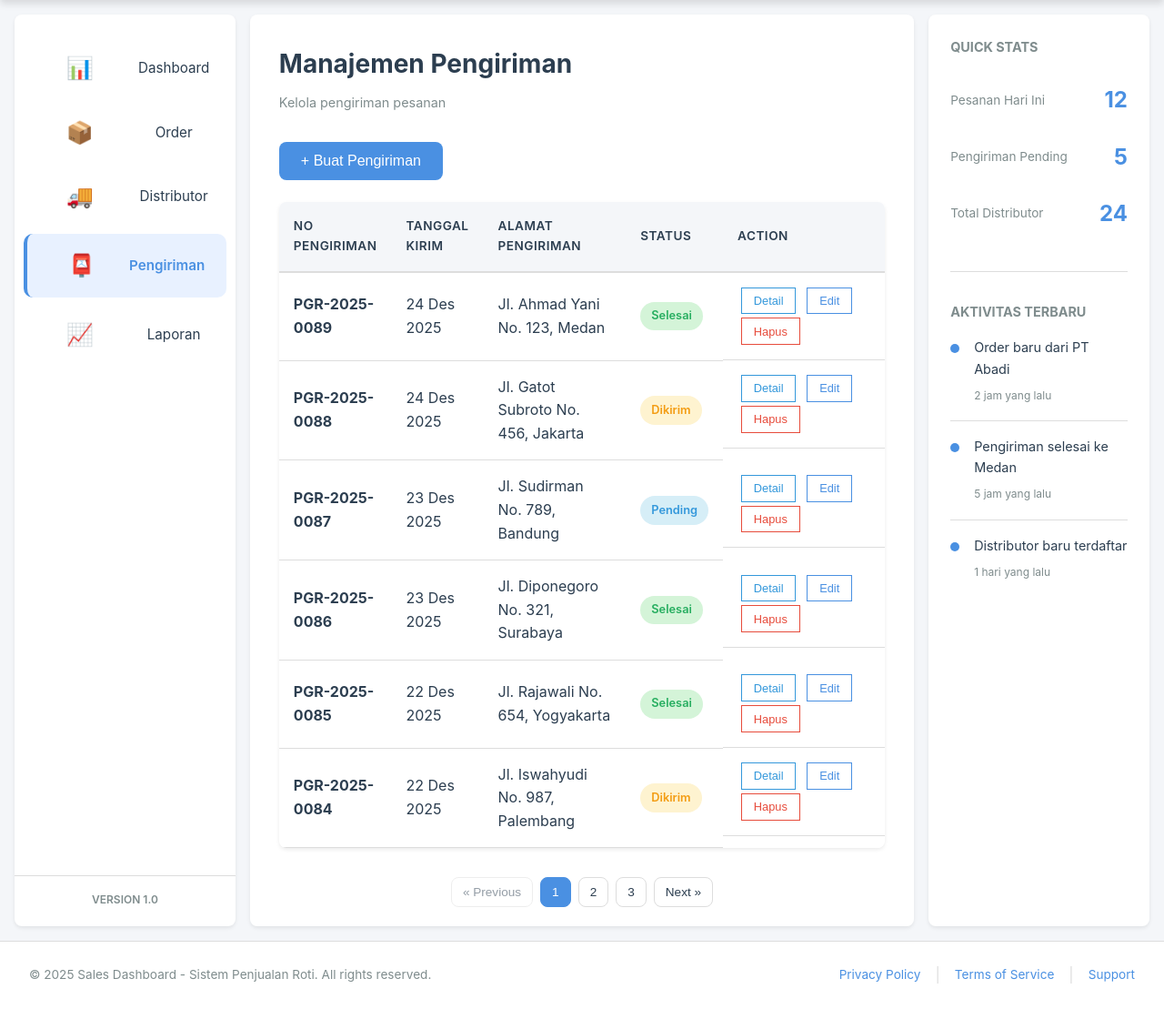
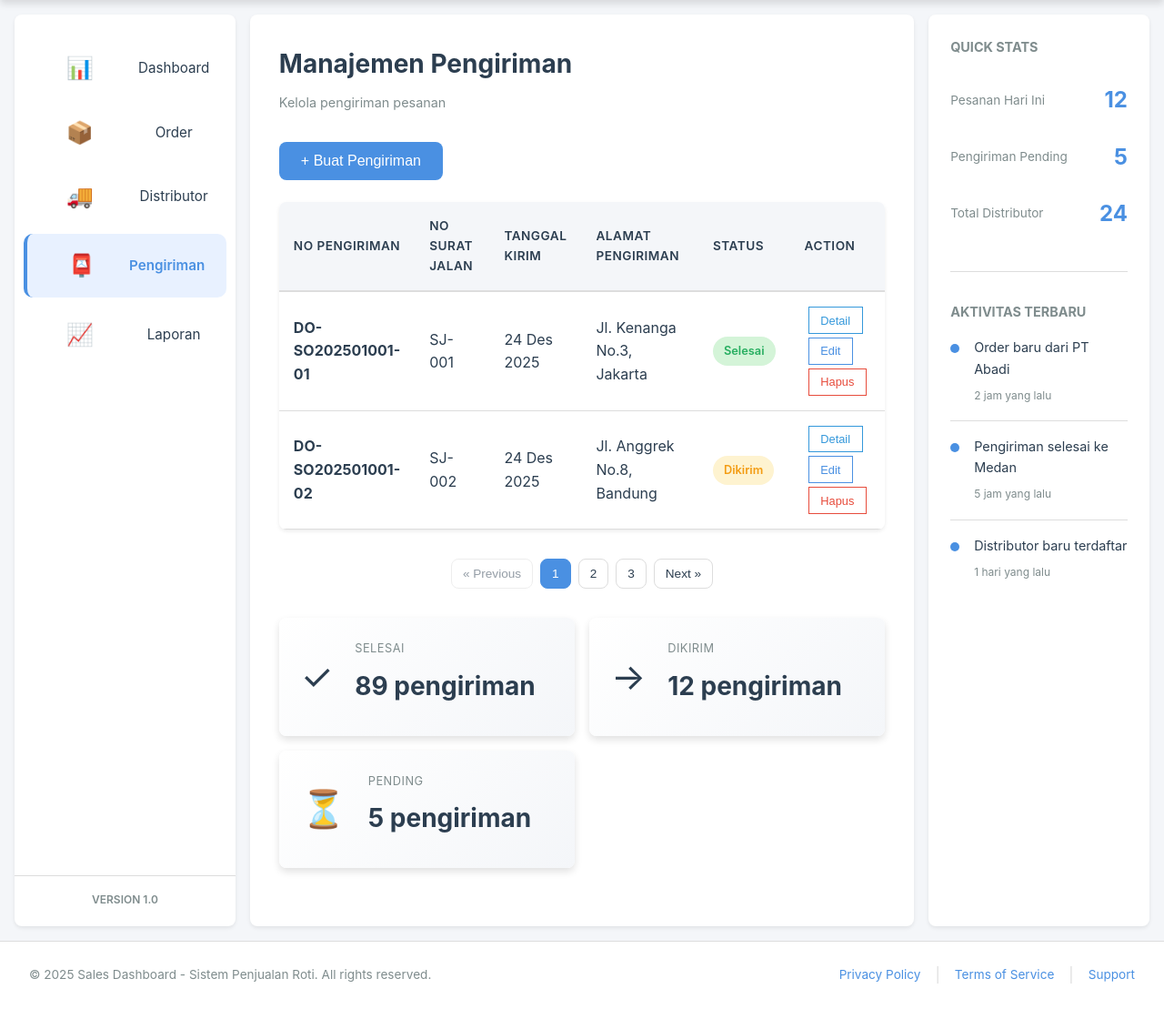
Before and after one commit to najlaramadhani/UAS_ProjectSales_SIFB, a PHP site: page /index.php?page=pengiriman in a window 1280 px wide. Shown: the part 83-1192 px from the top of the page at 91% size. Run offline with PHP 8.4, Linux system fonts and the light colour scheme.

Commit message:
Update pengiriman.php

```diff
--- a/sales-roti/pages/pengiriman.php
+++ b/sales-roti/pages/pengiriman.php
@@ -20,6 +20,7 @@
         <thead>
             <tr>
                 <th style="width: 15%;">No Pengiriman</th>
+                <th style="width: 15%;">No Surat Jalan</th>
                 <th style="width: 15%;">Tanggal Kirim</th>
                 <th style="width: 25%;">Alamat Pengiriman</th>
                 <th style="width: 15%;">Status</th>
@@ -28,9 +29,10 @@
         </thead>
         <tbody>
             <tr>
-                <td><strong>PGR-2025-0089</strong></td>
+                <td><strong>DO-SO202501001-01</strong></td>
+                <td>SJ-001</td>
                 <td>24 Des 2025</td>
-                <td>Jl. Ahmad Yani No. 123, Medan</td>
+                <td>Jl. Kenanga No.3, Jakarta</td>
                 <td>
                     <span class="badge badge-success">Selesai</span>
                 </td>
@@ -41,67 +43,16 @@
                 </td>
             </tr>
             <tr>
-                <td><strong>PGR-2025-0088</strong></td>
+                <td><strong>DO-SO202501001-02</strong></td>
+                <td>SJ-002</td>
                 <td>24 Des 2025</td>
-                <td>Jl. Gatot Subroto No. 456, Jakarta</td>
+                <td>Jl. Anggrek No.8, Bandung</td>
                 <td>
                     <span class="badge badge-warning">Dikirim</span>
                 </td>
                 <td class="action-cell">
                     <button class="btn-action btn-view" onclick="openModal('Detail Pengiriman','pengirimanDetail','PGR-2025-0088')">Detail</button>
                     <button class="btn-action btn-edit" onclick="openModal('Edit Pengiriman','pengirimanForm','PGR-2025-0088')">Edit</button>
-                    <button class="btn-action btn-delete" onclick="if(confirm('Hapus pengiriman ini?')) alert('Pengiriman dihapus')">Hapus</button>
-                </td>
-            </tr>
-            <tr>
-                <td><strong>PGR-2025-0087</strong></td>
-                <td>23 Des 2025</td>
-                <td>Jl. Sudirman No. 789, Bandung</td>
-                <td>
-                    <span class="badge badge-info">Pending</span>
-                </td>
-                <td class="action-cell">
-                    <button class="btn-action btn-view" onclick="openModal('Detail Pengiriman','pengirimanDetail','PGR-2025-0087')">Detail</button>
-                    <button class="btn-action btn-edit" onclick="openModal('Edit Pengiriman','pengirimanForm','PGR-2025-0087')">Edit</button>
-                    <button class="btn-action btn-delete" onclick="if(confirm('Hapus pengiriman ini?')) alert('Pengiriman dihapus')">Hapus</button>
-                </td>
-            </tr>
-            <tr>
-                <td><strong>PGR-2025-0086</strong></td>
-                <td>23 Des 2025</td>
-                <td>Jl. Diponegoro No. 321, Surabaya</td>
-                <td>
-                    <span class="badge badge-success">Selesai</span>
-                </td>
-                <td class="action-cell">
-                    <button class="btn-action btn-view" onclick="openModal('Detail Pengiriman','pengirimanDetail','PGR-2025-0086')">Detail</button>
-                    <button class="btn-action btn-edit" onclick="openModal('Edit Pengiriman','pengirimanForm','PGR-2025-0086')">Edit</button>
-                    <button class="btn-action btn-delete" onclick="if(confirm('Hapus pengiriman ini?')) alert('Pengiriman dihapus')">Hapus</button>
-                </td>
-            </tr>
-            <tr>
-                <td><strong>PGR-2025-0085</strong></td>
-                <td>22 Des 2025</td>
-                <td>Jl. Rajawali No. 654, Yogyakarta</td>
-                <td>
-                    <span class="badge badge-success">Selesai</span>
-                </td>
-                <td class="action-cell">
-                    <button class="btn-action btn-view" onclick="openModal('Detail Pengiriman','pengirimanDetail','PGR-2025-0085')">Detail</button>
-                    <button class="btn-action btn-edit" onclick="openModal('Edit Pengiriman','pengirimanForm','PGR-2025-0085')">Edit</button>
-                    <button class="btn-action btn-delete" onclick="if(confirm('Hapus pengiriman ini?')) alert('Pengiriman dihapus')">Hapus</button>
-                </td>
-            </tr>
-            <tr>
-                <td><strong>PGR-2025-0084</strong></td>
-                <td>22 Des 2025</td>
-                <td>Jl. Iswahyudi No. 987, Palembang</td>
-                <td>
-                    <span class="badge badge-warning">Dikirim</span>
-                </td>
-                <td class="action-cell">
-                    <button class="btn-action btn-view" onclick="openModal('Detail Pengiriman','pengirimanDetail','PGR-2025-0084')">Detail</button>
-                    <button class="btn-action btn-edit" onclick="openModal('Edit Pengiriman','pengirimanForm','PGR-2025-0084')">Edit</button>
                     <button class="btn-action btn-delete" onclick="if(confirm('Hapus pengiriman ini?')) alert('Pengiriman dihapus')">Hapus</button>
                 </td>
             </tr>
```
